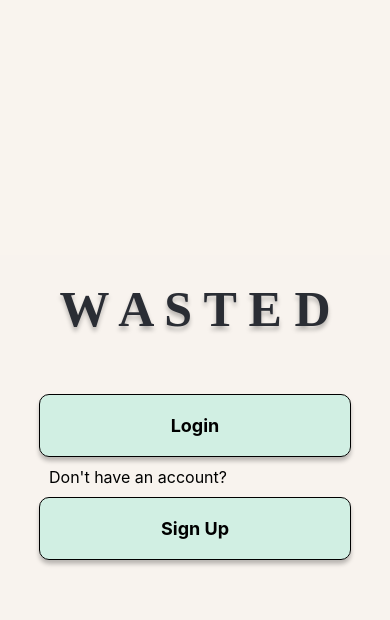
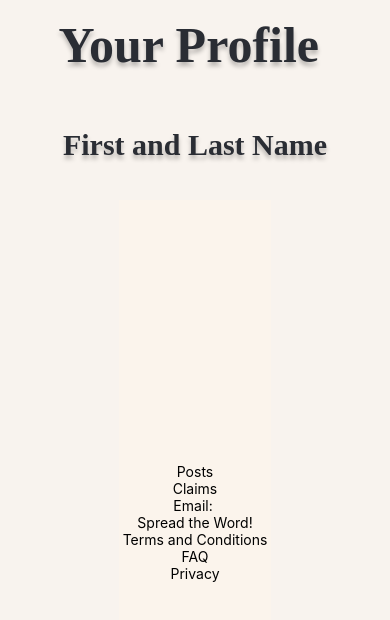
Before and after one commit to acm-projects/Wasted, a React Native app in the folder WastedApp/: screen /LandingPage in a window 390 px wide. Shown: the top 620 px of the page. Built offline with nearby package versions, Linux system fonts and the light colour scheme.

Commit message:
Added a profile page. WIP. For people who are bran -ching, please note that in App.js, the component of the LandingPage was change in ProfilePage.

```diff
--- a/WastedApp/App.js
+++ b/WastedApp/App.js
@@ -6,6 +6,7 @@ import landing_page from './src/screens/landing_page';
 import LoginScreen from './src/screens/login';
 import create_account from './src/screens/create_account';
 import Homescreen from './src/screens/Homescreen'; // Correct the import name
+import ProfileScreen from "./src/screens/ProfilePage"
 
 const Stack = createNativeStackNavigator();
 
@@ -15,7 +16,7 @@ export default function App() {
       <Stack.Navigator>
         <Stack.Screen
           name="LandingPage"
-          component={landing_page}
+          component={ProfileScreen}
           options={{ headerShown: false }}
         />
         <Stack.Screen
--- a/WastedApp/package.json
+++ b/WastedApp/package.json
@@ -10,14 +10,14 @@
   },
   "dependencies": {
     "@expo/webpack-config": "^19.0.0",
-    "@react-navigation/native": "^6.1.8",
+    "@react-navigation/native": "^6.1.9",
     "@react-navigation/native-stack": "^6.9.14",
     "expo": "~49.0.13",
     "expo-status-bar": "~1.6.0",
     "firebase": "^10.4.0",
     "react": "18.2.0",
     "react-dom": "18.2.0",
-    "react-native": "0.72.5",
+    "react-native": "0.72.6",
     "react-native-safe-area-context": "4.6.3",
     "react-native-screens": "~3.22.0",
     "react-native-web": "~0.19.6"
--- a/WastedApp/src/screens/Homescreen.js
+++ b/WastedApp/src/screens/Homescreen.js
@@ -12,7 +12,7 @@ const Homescreen = () => {
 
   return (
     <ScrollView style={styles.container}>
-      {/* Popular Items Header */}
+      {/*Popular Items Header*/}
       <Text style={styles.header}>Popular Items:</Text>
 
       {/* 1x3 Grid for Popular Items */}
--- /dev/null
+++ b/WastedApp/src/screens/ProfilePage.js
@@ -0,0 +1,103 @@
+import { StyleSheet, Text, View } from "react-native";
+import React, { useState } from "react";
+import { getAuth, signOut } from "firebase/auth";
+
+
+const ProfileScreen = () => {
+  const user = getAuth().currentUser;
+
+  /*Will Add handling of buttons later
+  const handleEditFullName = () => {
+  }
+
+  const handleEditUserName = () => {
+  }*/
+
+  const [posts, setPosts] = useState(0);
+  const [claims, setClaims] = useState(0);
+
+  return (
+    <View style={styles.TitleContainer}>
+      <Text style={styles.title}>Your Profile </Text>
+      <Text style={styles.subTitle}>First and Last Name</Text>
+        <View style={styles.Container}>
+          <Text>Posts</Text>
+          <Text>Claims</Text>
+          <Text>Email: {user?.email}</Text>
+          <Text> Spread the Word! </Text>
+          <Text> Terms and Conditions </Text>
+          <Text> FAQ </Text>
+          <Text> Privacy </Text>
+        </View>
+    </View>
+  );
+};
+
+export default ProfileScreen;
+
+const styles = StyleSheet.create({
+  TitleContainer: {
+    backgroundColor: '#FFF5EB80',
+    flex: 1,
+    justifyContent: 'flex-start',
+    alignItems: 'center',
+  },
+  Container: {
+    backgroundColor: '#FFF5EB80',
+    flex: 1,
+    justifyContent: 'center',
+    alignItems: 'center',
+  },
+  button: {
+    backgroundColor: "#0782f9",
+    width: "60%",
+    padding: 15,
+    borderRadius: 10,
+    alignItems: "center",
+    marginTop: 40,
+  },
+  buttonText: {
+    color: "white",
+    fontWeight: "700",
+    fontSize: 16,
+  },
+  title: {
+    marginTop: 20,
+    color: '#2A2D34',
+    textShadowColor: 'rgba(0, 0, 0, 0.25)',
+    textShadowOffset: { width: 0, height: 4 },
+    textShadowRadius: 4,
+    fontFamily: 'Sen',
+    fontSize: 50,
+    fontStyle: 'normal',
+    fontWeight: '700',
+    lineHeight: 50,
+    marginBottom: 30, // Adjust this spacing
+  },
+  subTitle: {
+    marginTop: 20,
+    color: '#2A2D34',
+    textShadowColor: 'rgba(0, 0, 0, 0.25)',
+    textShadowOffset: { width: 0, height: 4 },
+    textShadowRadius: 4,
+    fontFamily: 'Sen',
+    fontSize: 30,
+    fontStyle: 'normal',
+    fontWeight: '700',
+    lineHeight: 50,
+    marginBottom: 30, // Adjust this spacing
+  },
+  subSubTitle: {
+    marginTop: 20,
+    color: '#2A2D34',
+    textShadowColor: 'rgba(0, 0, 0, 0.25)',
+    textShadowOffset: { width: 0, height: 4 },
+    textShadowRadius: 4,
+    fontFamily: 'Sen',
+    fontSize: 20,
+    fontStyle: 'normal',
+    fontWeight: '700',
+    lineHeight: 50,
+    marginBottom: 30, // Adjust this spacing
+  },
+});
```
Also changed, not shown: WastedApp/src/screens/create_account.js (line endings or trailing spaces), 2 other files (tests, documents, lock files or other folders).
